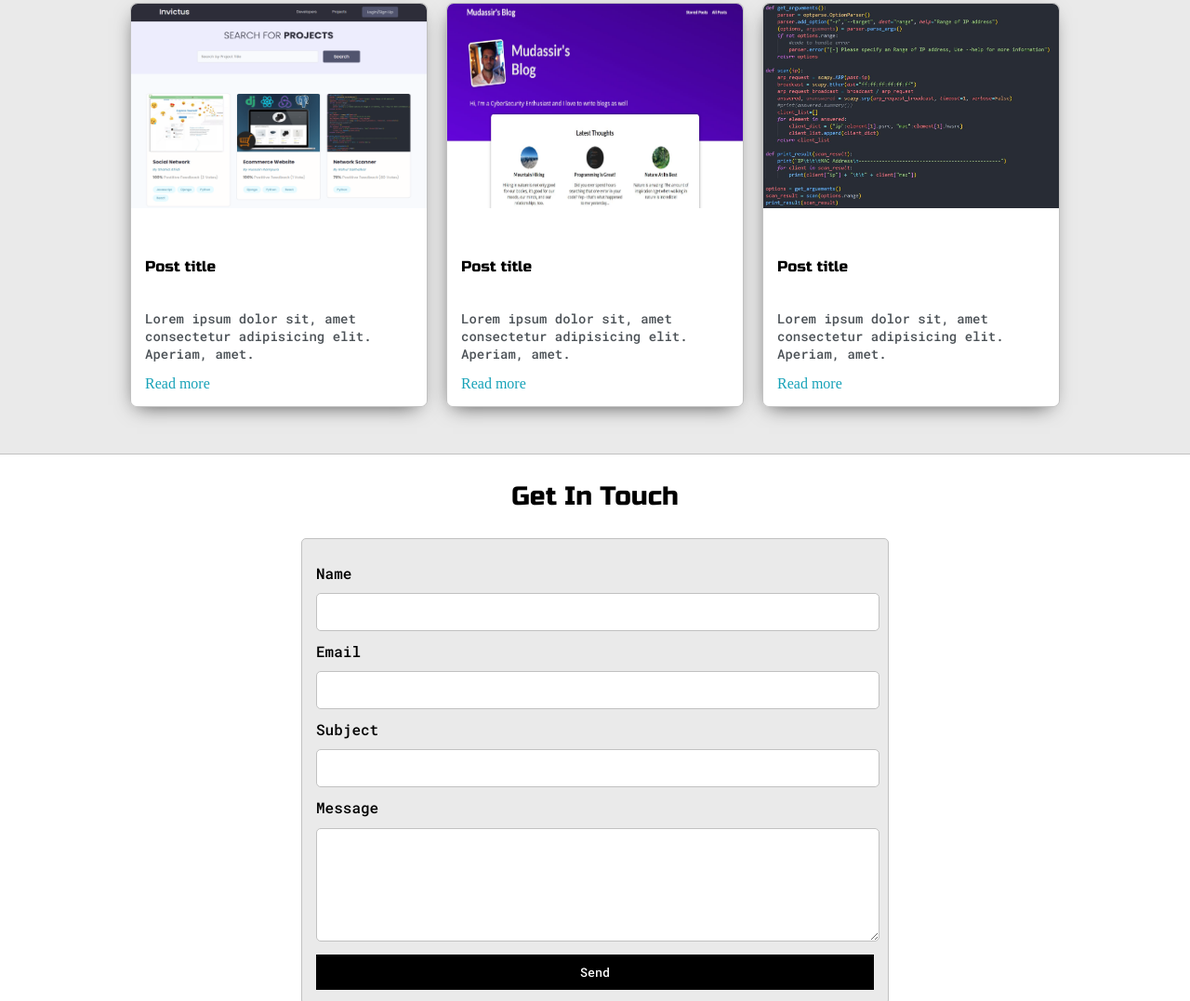
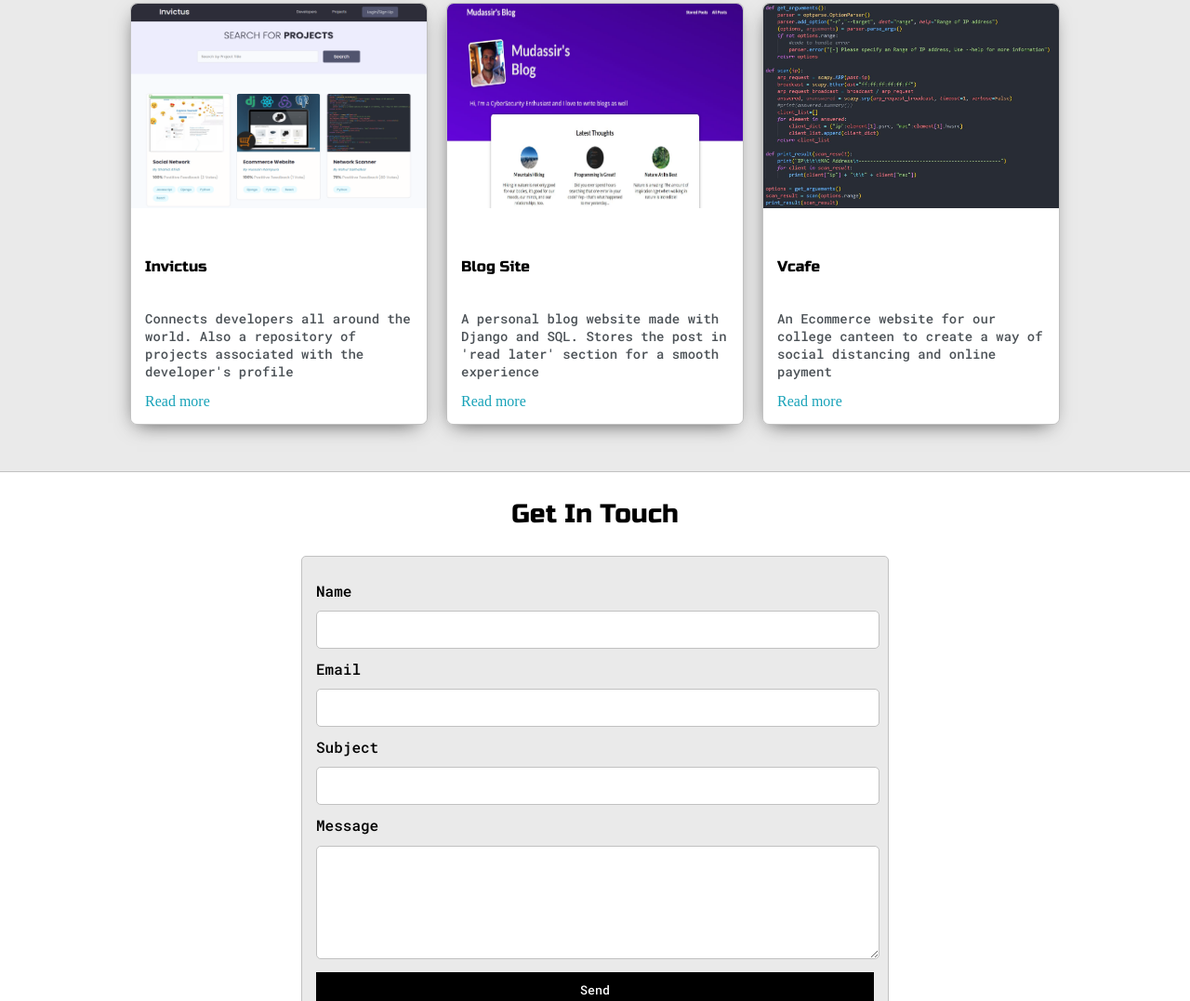
Before and after one commit to mudassir-crypto/Portfolio, a plain HTML site: page index.html in a window 1280 px wide. Shown: the part 1549-2626 px from the top of the page at 93% size. Drawn offline with Linux system fonts and the light colour scheme.

Commit message:
last changes

```diff
--- a/index.html
+++ b/index.html
@@ -105,8 +105,8 @@
                 <div class="post">
                     <img class="thumbnail" src="images/invictus1.png" alt="">
                     <div class="post-preview">
-                        <h6 class="post-title">Post title</h6>
-                        <p class="post-intro">Lorem ipsum dolor sit, amet consectetur adipisicing elit. Aperiam, amet.</p>
+                        <h6 class="post-title">Invictus</h6>
+                        <p class="post-intro">Connects developers all around the world. Also a repository of projects associated with the developer's profile</p>
                         <a href="post.html">Read more</a>
                     </div>
                 </div>
@@ -114,8 +114,8 @@
                 <div class="post">
                     <img class="thumbnail" src="images/p2.jpg" alt="">
                     <div class="post-preview">
-                        <h6 class="post-title">Post title</h6>
-                        <p class="post-intro">Lorem ipsum dolor sit, amet consectetur adipisicing elit. Aperiam, amet.</p>
+                        <h6 class="post-title">Blog Site</h6>
+                        <p class="post-intro">A personal blog website made with Django and SQL. Stores the post in 'read later' section for a smooth experience</p>
                         <a href="">Read more</a>
                     </div>
                 </div>
@@ -123,8 +123,8 @@
                 <div class="post">
                     <img class="thumbnail" src="images/p1.jpg" alt="">
                     <div class="post-preview">
-                        <h6 class="post-title">Post title</h6>
-                        <p class="post-intro">Lorem ipsum dolor sit, amet consectetur adipisicing elit. Aperiam, amet.</p>
+                        <h6 class="post-title">Vcafe</h6>
+                        <p class="post-intro">An Ecommerce website for our college canteen to create a way of social distancing and online payment</p>
                         <a href="">Read more</a>
                     </div>
                 </div>
```
